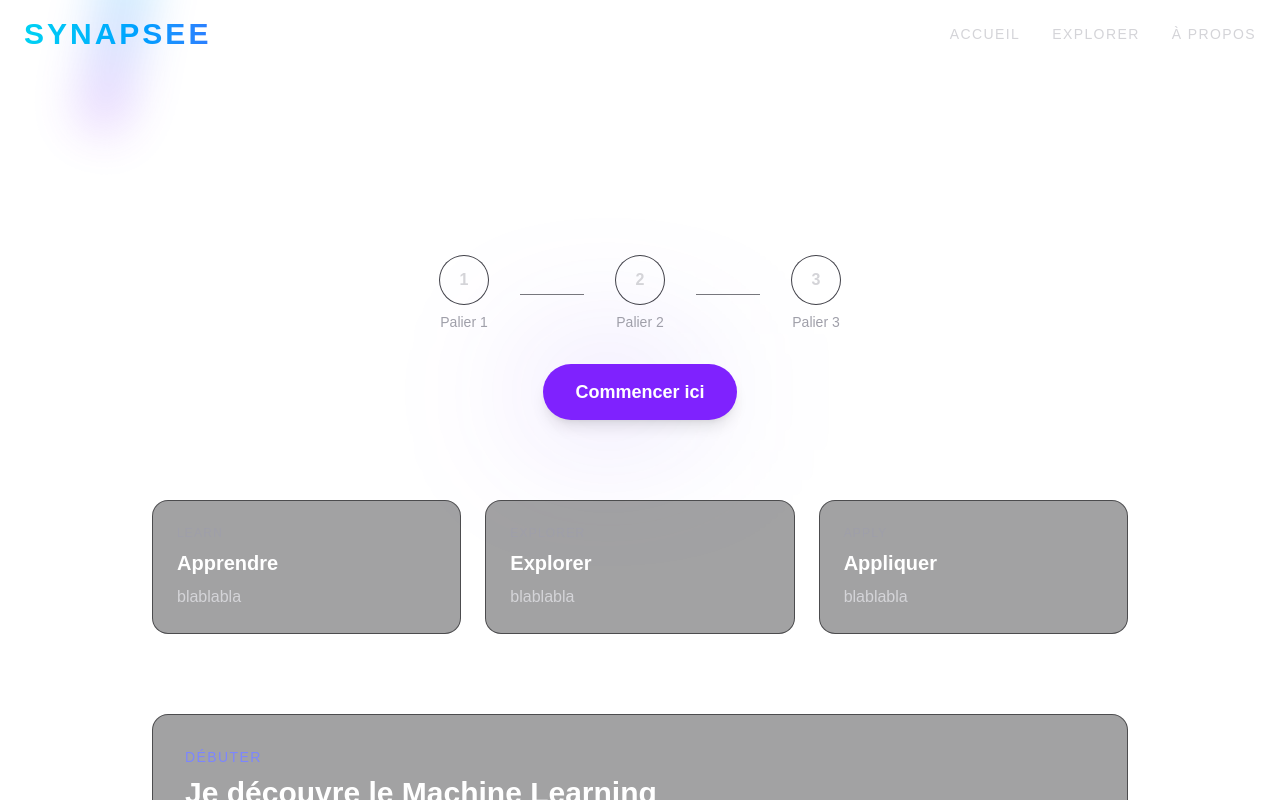
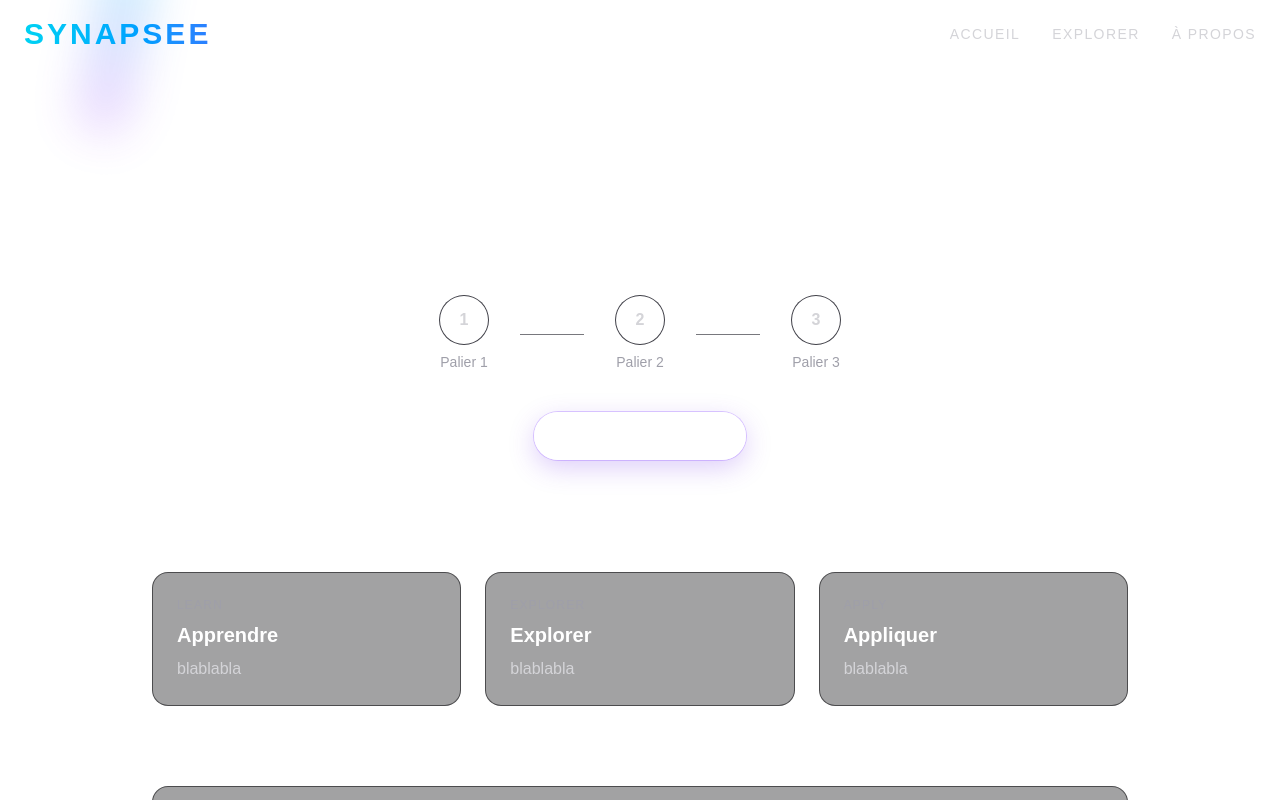
Before and after one commit to DearrLo/Synapsee-TypeScript-project, a Next.js app: page /explorer in a window 1280 px wide. Shown: the top 800 px of the page. Built offline with nearby package versions, Linux system fonts and the light colour scheme.

Commit message:
adding effects to the button

```diff
--- a/src/app/explorer/page.tsx
+++ b/src/app/explorer/page.tsx
@@ -5,36 +5,27 @@ export default function ExplorerPage() {
   return (
     <>
       <Navbar />
-      <main className="text-white p-10 relative overflow-hidden">
+      <main className="text-white p-12 relative overflow-hidden">
         <section className="mx-auto max-w-5xl px-6 py-20">
-          <h1 className="text-4xl sm:text-6xl">Explorer, pas à pas</h1>
-          <p className="mt-4 max-w-2xl text-lg sm:text-xl">Le Machine Learning, expliqué par étapes.</p>
+          <h1 className="max-w-2xl text-4xl sm:text-6xl">
+            Explorer, pas à pas
+          </h1>
+          <p className="mt-4 max-w-2xl text-lg sm:text-xl">
+            Le Machine Learning, expliqué par étapes.
+          </p>
 
           <HeroSteps />
-        </section> {/* ← cette section devait être fermée */}
+        </section>
 
         {/* 3 blocs façon “Apprendre / Explorer / Appliquer”,
-        apprendre ça sera easy juste dla doc, explorer minis démos interactives maybe (?) et appliquer : exemples concrets (img, vidéos et anims 3D ?) */}
+        apprendre ça sera easy psq juste dla doc, explorer minis démos interactives maybe (?) et appliquer : exemples concrets (img, vidéos et anims 3D ?) */}
         <section id="start" className="mx-auto max-w-5xl px-6 pb-8">
           <div className="grid gap-6 sm:grid-cols-2 lg:grid-cols-3">
-            <Card
-              title="Apprendre"
-              desc="blablabla"
-              tag="learn"
-            />
-            <Card
-              title="Explorer"
-              desc="blablabla"
-              tag="explorer"
-            />
-            <Card
-              title="Appliquer"
-              desc="blablabla"
-              tag="apply"
-            />
+            <Card title="Apprendre" desc="blablabla" tag="learn" />
+            <Card title="Explorer" desc="blablabla" tag="explorer" />
+            <Card title="Appliquer" desc="blablabla" tag="apply" />
           </div>
         </section>
-
         <section className="mx-auto max-w-5xl px-6 py-12">
           <div className="rounded-2xl border border-zinc-800/70 bg-zinc-900/40 p-6 sm:p-8">
             <p className="mb-2 text-sm uppercase tracking-widest text-indigo-400">
@@ -44,8 +35,8 @@ export default function ExplorerPage() {
               Je découvre le Machine Learning
             </h2>
             <p className="mt-3 max-w-3xl text-zinc-300">
-              Suis un parcours guidé en petits paliers. Chaque étape prend
-              2–3 minutes, avec une analogie simple et un mini visuel.
+              Suis un parcours guidé en petits paliers. Chaque étape prend 2–3
+              minutes, avec une analogie simple et un mini visuel.
             </p>
 
             <ul className="mt-6 grid gap-3 sm:grid-cols-2">
@@ -73,9 +64,7 @@ function Card({
 }) {
   return (
     <div className="group relative rounded-2xl border border-zinc-800/70 bg-zinc-900/40 p-6 transition-colors hover:border-zinc-700/80">
-      <p className="text-xs uppercase tracking-widest text-zinc-400">
-        {tag}
-      </p>
+      <p className="text-xs uppercase tracking-widest text-zinc-400">{tag}</p>
       <h3 className="mt-2 text-xl font-semibold text-white">{title}</h3>
       <p className="mt-2 text-zinc-300">{desc}</p>
       <span
@@ -97,12 +86,11 @@ function Bullet({ children }: { children: React.ReactNode }) {
 
 function HeroSteps() {
   return (
-    <div className="mt-8 flex flex-col items-center">
-      {/* Stepper cliquable */}
+    <div className="mt-8 p-8 flex flex-col items-center">
+      {/* Stepper cliquable (à improve psq pas assez impactant visuellement (?) ) */}
       <nav aria-label="Paliers" className="flex items-center gap-4 sm:gap-8">
         {/* Étape 1 */}
         <div className="flex flex-col items-center">
-          {/* change plus tard vers #palier-1 si tu ajoutes la section */}
           <a
             href="#start"
             aria-label="Étape 1 : Palier 1"
@@ -110,7 +98,10 @@ function HeroSteps() {
           >
             <span className="text-base font-semibold">1</span>
           </a>
-          <a href="#start" className="mt-2 text-sm text-zinc-400 hover:text-zinc-200">
+          <a
+            href="#start"
+            className="mt-2 text-sm text-zinc-400 hover:text-zinc-200"
+          >
             Palier 1
           </a>
         </div>
@@ -128,7 +119,10 @@ function HeroSteps() {
           >
             <span className="text-base font-semibold">2</span>
           </a>
-          <a href="#start" className="mt-2 text-sm text-zinc-400 hover:text-zinc-200">
+          <a
+            href="#start"
+            className="mt-2 text-sm text-zinc-400 hover:text-zinc-200"
+          >
             Palier 2
           </a>
         </div>
@@ -146,25 +140,35 @@ function HeroSteps() {
           >
             <span className="text-base font-semibold">3</span>
           </a>
-          <a href="#start" className="mt-2 text-sm text-zinc-400 hover:text-zinc-200">
+          <a
+            href="#start"
+            className="mt-2 text-sm text-zinc-400 hover:text-zinc-200"
+          >
             Palier 3
           </a>
         </div>
       </nav>
 
       {/* main CTA sous le stepper */}
-      <div className="relative mt-8">
-        <div
-          aria-hidden="true"
-          className="absolute inset-0 -z-10 scale-110 rounded-full bg-gradient-to-r from-violet-600/30 via-indigo-600/20 to-transparent blur-3xl"
+      <a
+        href="#start"
+        className="group relative inline-flex h-12 items-center justify-center rounded-full px-8
+             mt-10 text-xl font-semibold text-white
+             overflow-hidden border-2 border-white/90
+             ring-1 ring-violet-500/30
+             shadow-[0_8px_26px_rgba(124,58,237,0.25)]
+             transition-all duration-300 hover:-translate-y-0.5"
+      >
+        {/* Remplissage animé vertical */}
+        <span
+          aria-hidden
+          className="absolute inset-x-0 bottom-0 z-0 h-0 bg-violet-600
+               transition-[height] duration-500 ease-out
+               group-hover:h-full group-active:duration-150"
         />
-        <a
-          href="#start"
-          className="inline-flex h-14 items-center justify-center rounded-full bg-violet-600 px-8 text-lg font-semibold text-white shadow-lg transition hover:bg-violet-500 focus:outline-none focus:ring-2 focus:ring-violet-400/70 focus:ring-offset-2 focus:ring-offset-zinc-950"
-        >
-          Commencer ici
-        </a>
-      </div>
+        {/* txt du bouton */}
+        <span className="relative z-10">Commencer ici</span>
+      </a>
     </div>
-  );
+  )
 }
```
